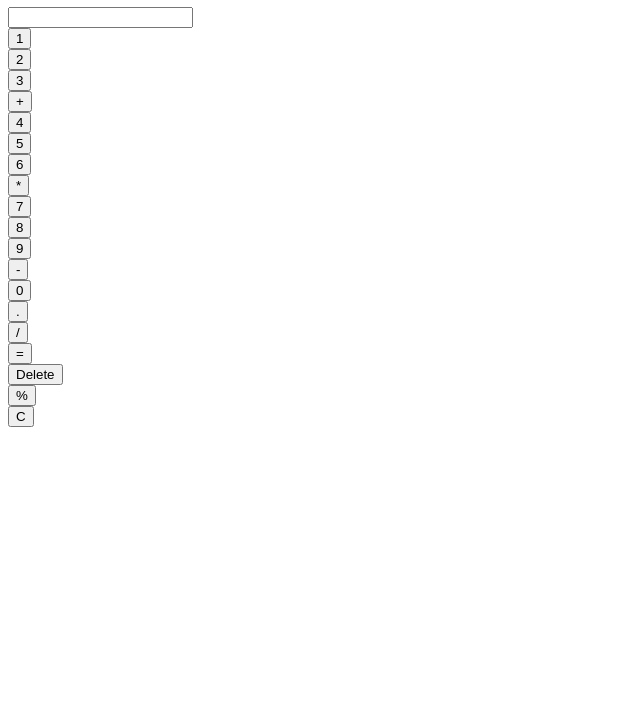
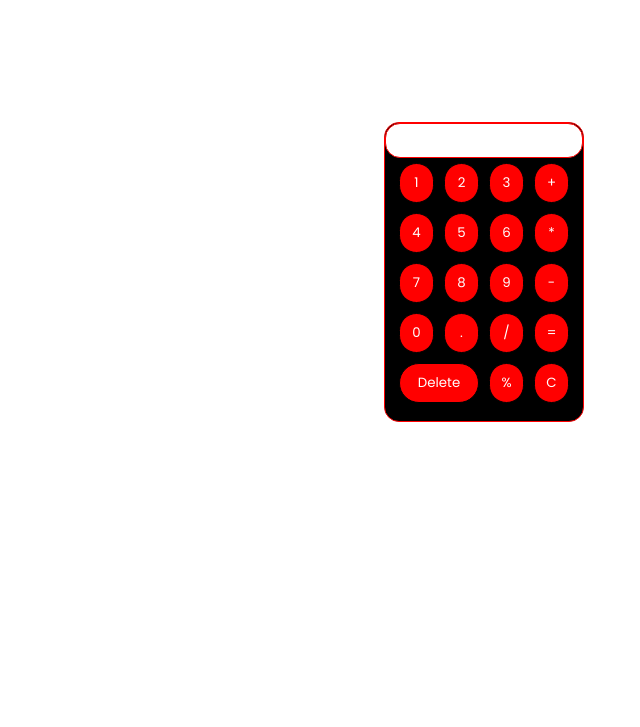
Before and after one commit to Abegunde99/Flexbox-calculator, a plain HTML site: page index.html in a window 1280 px wide. Shown: the part 73-800 px from the top of the page, without its empty margins (0-640 px from the left). Drawn offline with Linux system fonts and the light colour scheme.

Commit message:
functional calculator

```diff
--- /dev/null
+++ b/app.js
@@ -0,0 +1,41 @@
+const input = document.querySelector('input')
+const buttons = document.querySelectorAll('#width1')
+const buttons2 = document.querySelectorAll('#width2')
+
+
+for(let button of buttons){
+    // let btnValue = button.value
+    input.value = " ";
+    button.addEventListener('click', () =>{
+        let btnValue = button.textContent
+        input.value += `${btnValue}`
+
+    })
+}
+for(let button2 of buttons2){
+    // let btnValue = button.value
+    input.value = " ";
+    button2.addEventListener('click', () =>{
+        let btnValue = button2.textContent
+        input.value += ` ${btnValue} `
+
+    })
+}
+
+const button3 = document.querySelector('#delete')
+    button3.addEventListener('click' , () =>{
+    input.value = " ";
+})
+const button4 = document.querySelector('#width3')
+button4.addEventListener('click' , () =>{
+    input.value = " ";
+})
+
+const equal = document.querySelector('.equal')
+equal.addEventListener('click', () =>{
+    let equalTo = input.value;
+    input.value = eval(equalTo)
+    input.style.textAlign = "right"
+    input.style.paddingRight = '15px'
+    input.style.fontWeight = "bold"
+})
--- a/index.html
+++ b/index.html
@@ -5,7 +5,7 @@
     <meta http-equiv="X-UA-Compatible" content="IE=edge">
     <meta name="viewport" content="width=device-width, initial-scale=1.0">
     <title>flexCalculator</title>
-    <link rel="stylesheet" href="/flexCalculator.css">
+    <link rel="stylesheet" href="./style.css">
     <link rel="preconnect" href="https://fonts.googleapis.com">
     <link rel="preconnect" href="https://fonts.gstatic.com" crossorigin>
     <link href="https://fonts.googleapis.com/css2?family=Poppins:ital,wght@0,400;1,600&family=Satisfy&display=swap" rel="stylesheet">
@@ -15,27 +15,28 @@
     <div class="container">
         <input type="text" name="display" id="result" >
         <div class="flex-container">
-            <div class="btns"><button class="width">1</button></div>
-            <div class="btns"><button class="width">2</button></div>
-            <div class="btns"><button class="width">3</button></div>
-            <div class="btns"><button class="width">+</button></div>
-            <div class="btns"><button class="width">4</button></div>
-            <div class="btns"><button class="width">5</button></div>
-            <div class="btns"><button class="width">6</button></div>
-            <div class="btns"><button class="width">*</button></div>
-            <div class="btns"><button class="width">7</button></div>
-            <div class="btns"><button class="width">8</button></div>
-            <div class="btns"><button class="width">9</button></div>
-            <div class="btns"><button class="width">-</button></div>
-            <div class="btns"><button class="width" >0</button></div>
-            <div class="btns"><button class="width" >.</button></div>
-            <div class="btns"><button class="width" >/</button></div>
-            <div class="btns"><button class="width">=</button></div>
+            <div class="btns"><button id="width1" class="width">1</button></div>
+            <div class="btns"><button id="width1" class="width">2</button></div>
+            <div class="btns"><button id="width1" class="width">3</button></div>
+            <div class="btns"><button id="width2" class="width">+</button></div>
+            <div class="btns"><button id="width1" class="width">4</button></div>
+            <div class="btns"><button id="width1" class="width">5</button></div>
+            <div class="btns"><button id="width1" class="width">6</button></div>
+            <div class="btns"><button id="width2" class="width">*</button></div>
+            <div class="btns"><button id="width1" class="width">7</button></div>
+            <div class="btns"><button id="width1" class="width">8</button></div>
+            <div class="btns"><button id="width1" class="width">9</button></div>
+            <div class="btns"><button id="width2" class="width">-</button></div>
+            <div class="btns"><button id="width1" class="width" >0</button></div>
+            <div class="btns"><button id="width1" class="width" >.</button></div>
+            <div class="btns"><button id="width2" class="width" >/</button></div>
+            <div class="btns"><button class="equal">=</button></div>
             <div class="btns"><button class="width" id="delete">Delete</button></div>
-            <div class="btns"><button class="width">%</button></div>
-            <div class="btns"><button class="width">C</button></div>
+            <div class="btns"><button id="width2" class="width">%</button></div>
+            <div class="btns"><button  id="width3" class="width">C</button></div>
 
         </div>
     </div>
+<script src="./app.js"></script>
 </body>
 </html>
--- a/style.css
+++ b/style.css
@@ -8,7 +8,7 @@ h1{
   font-family: 'Satisfy', cursive;
 }
 .container{
-  margin: 150px;
+  margin: 10% 30%;
   border: 1px solid red;
   position: absolute;
   width: 200px;
@@ -29,7 +29,10 @@ input{
   height: 35px;
   border: 1px solid red;
   border-radius: 15px;
+  padding-left: 15px;
+  /* text-align: center; */
 }
+
 .width{
   width: 35px;
   padding: 5px;
@@ -45,3 +48,15 @@ input{
 #delete{
   width:80px ;
 }
+.equal{
+  width: 35px;
+  padding: 5px;
+  margin: 5px;
+  height: 40px;
+  background-color: red;
+  color: white;
+  border: 1px solid black;
+  border-radius: 50px;
+  text-align: center;
+  font-family: 'Poppins', sans-serif;
+}
```
